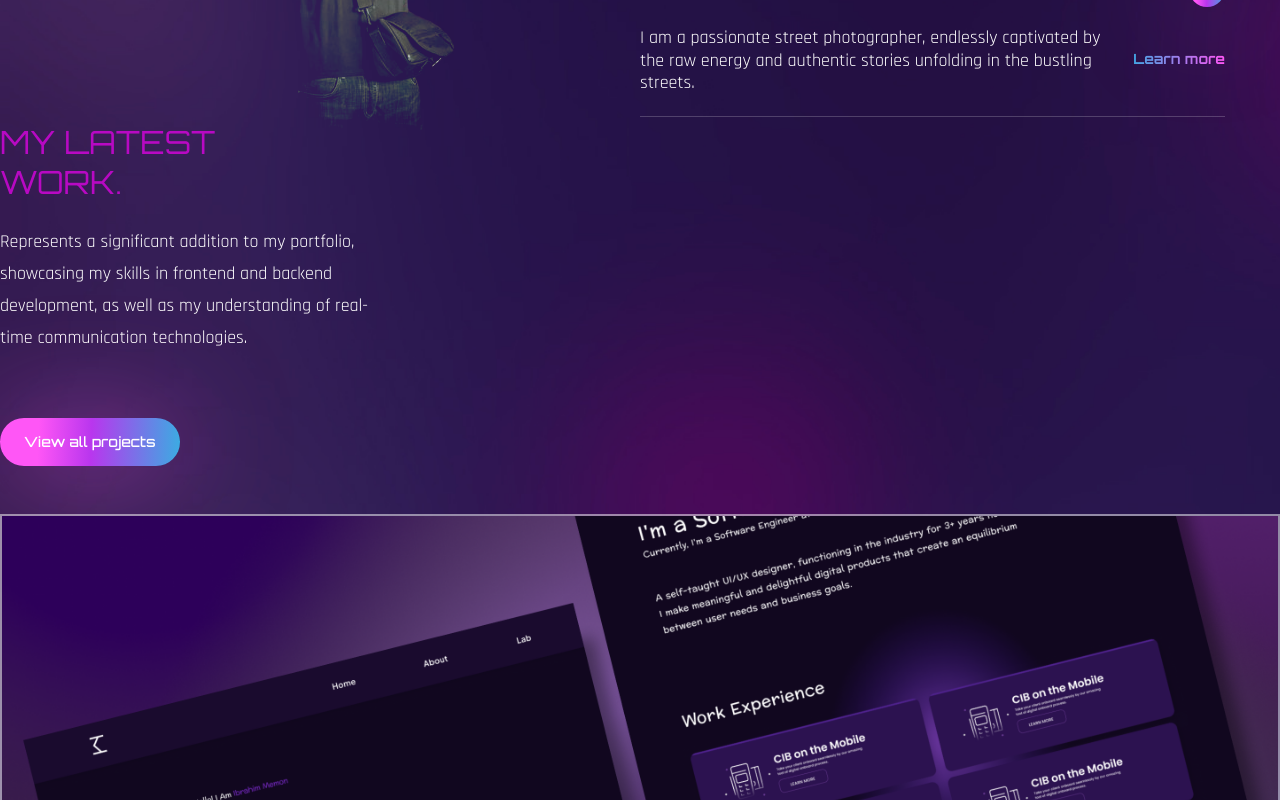
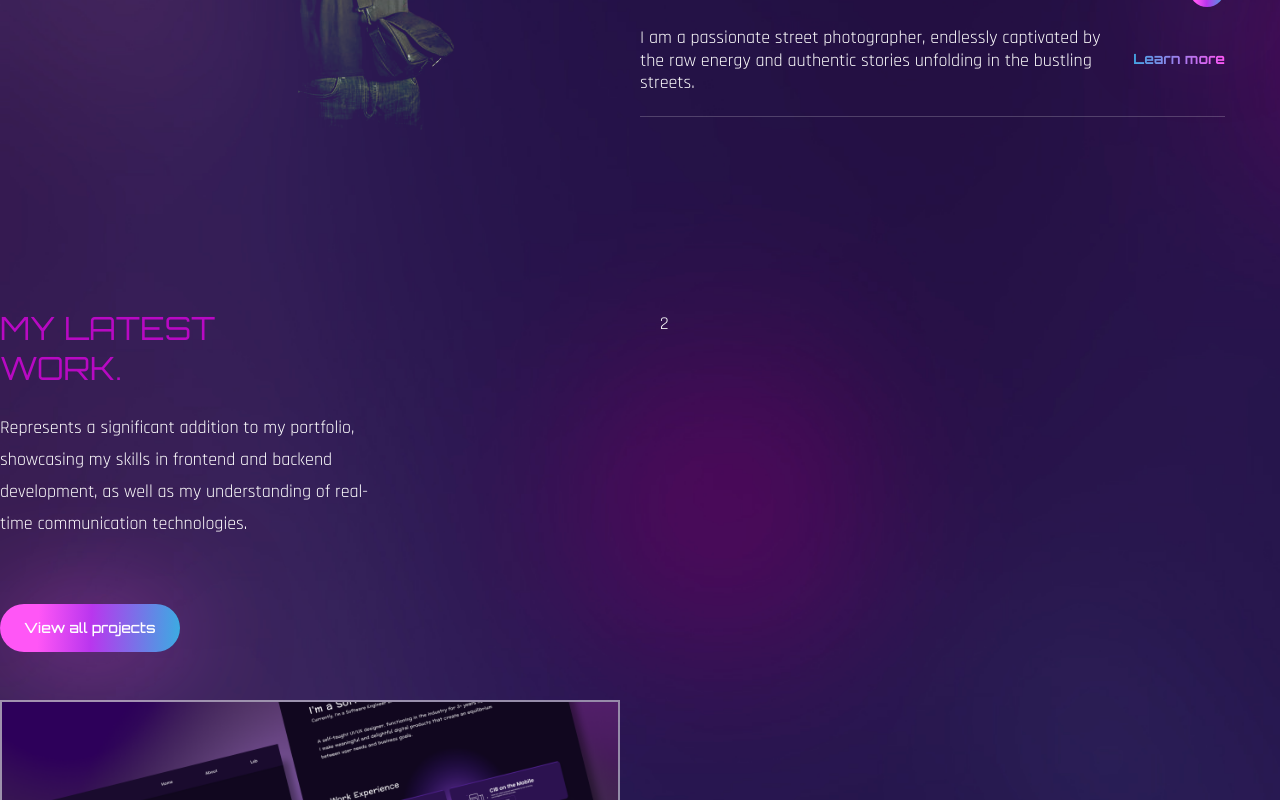
Before and after one commit to Danils0n23/personal-portfolio1, a React (Create React App) app: page / in a window 1280 px wide. Shown: the part 2100-2900 px from the top of the page. Built offline with nearby package versions, Linux system fonts and the light colour scheme; the HTML template or start-up script is replaced by a standard one; a web font is replaced by a local one.

Commit message:
fix servies

```diff
--- a/src/components/Work.js
+++ b/src/components/Work.js
@@ -9,7 +9,7 @@ const Work = () => {
   return (
     <section className='section' id='work'>
       <div className='conteiner mx-auto'>
-        <div>
+        <div className='flex flex-col lg:flex-row gap-x-10'>
           <div className='flex-1 flex flex-col gap-y-12 mb-10 lg:mb-0'>
             <div>
               <h2 className='h2 leading-tight text-accent'>
@@ -33,10 +33,11 @@ const Work = () => {
               </div>
 
               <div className='absolute -bottom-full left-12 group-hover:bottom-14 transition-all duration-700 z-50'>
-                <span className='tex-3x1 text-white'>Project Title</span>
+                <span className='tex-3x1 text-white'>Portfolio</span>
               </div>
             </div>
           </div>
+          <div className='flex-1'>2</div>
         </div>
       </div>
     </section>
```
